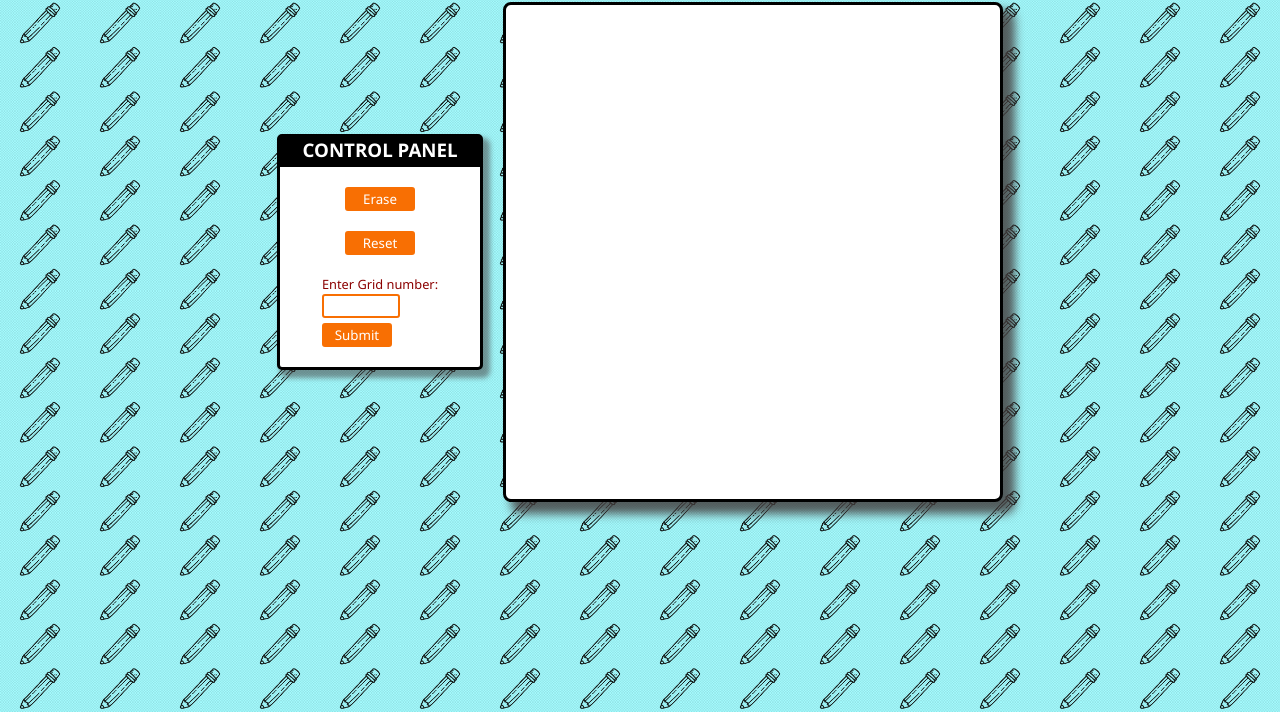
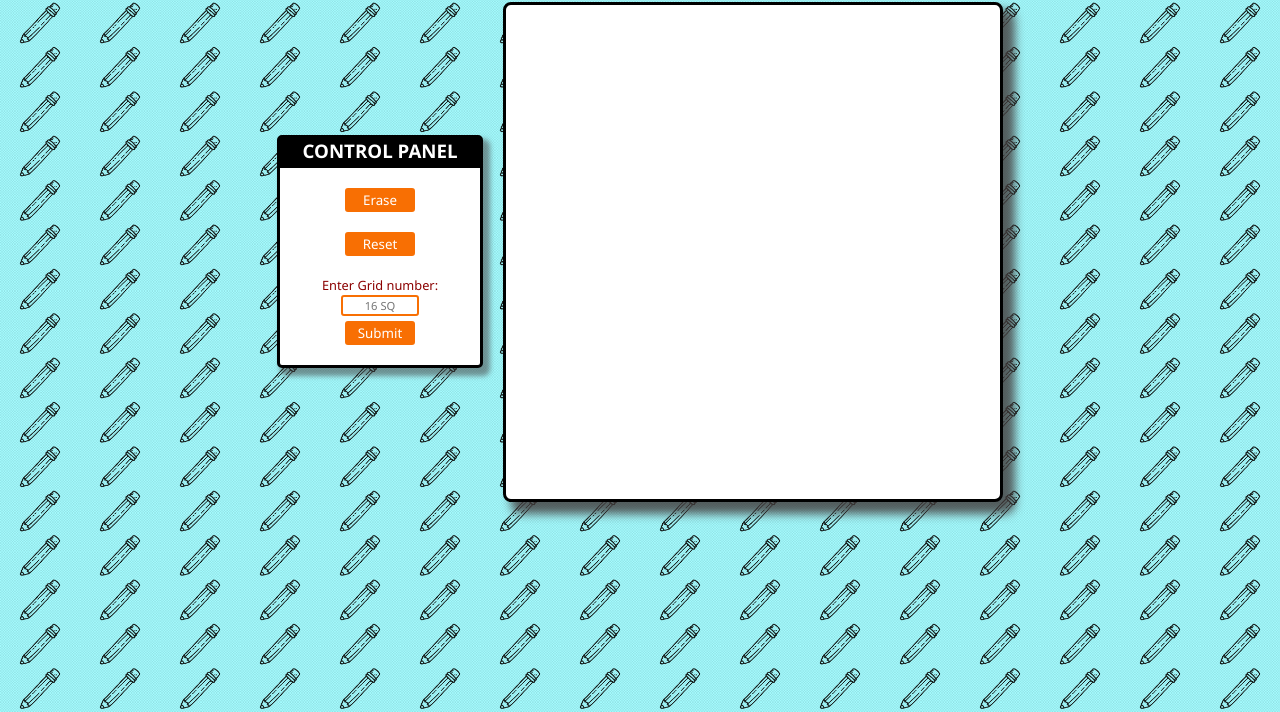
Before and after one commit to Favor-star/etch-sketch, a plain HTML site: page index.html in a window 1280 px wide. Both pictures are taken after typing "Sample" into the empty fields and a click on the button "Submit". Shown: the part 88-800 px from the top of the page. Drawn offline with Linux system fonts and the light colour scheme.

Commit message:
Before branching

```diff
--- a/index.js
+++ b/index.js
@@ -9,7 +9,40 @@ height: 500px;
 flex-direction: column;
  border: 3px solid black;
  border-radius: 8px`);
-const gridSize = 20;
+
+var gridSize = 20;
+function getdata() {
+  const pxData = document.getElementById('textbox-data').value;
+  const newPxData = pxData.slice(0,2);
+  if(pxData == []){
+    alert('Nothing Inserted');
+  }
+  else {
+    //alert(newPxData);
+    gridSize = Number(newPxData);
+  document.getElementById('textbox-data').value = null;
+  return gridSize;
+}
+}
+
+function getDataKeyboard(event){
+  const keyData = document.getElementById('textbox-data').value;
+  const newKeyData = keyData.slice(0,2);
+  if(event.keyCode === 13){
+    if(keyData == []){
+    alert('Nothing Inserted');
+  }
+  else {
+    //alert(newKeyData);
+    gridSize = Number(newKeyData);
+    alert(gridSize);
+    document.getElementById('textbox-data').value = null;
+    return gridSize;
+  }
+  }
+
+}
+
 
 for (let i = 0; i < gridSize; i++) {
     const row = document.createElement('div');
@@ -83,15 +116,20 @@ const eraseBtn = document.createElement('button');
  const pxText = document.createElement('input');
  pxText.setAttribute('type', 'textbox');
  pxText.setAttribute('class', ' rsBtn');
- pxText.setAttribute('placeholder', '16 SQ Grid')
+ pxText.addEventListener('keypress',getDataKeyboard);
+ pxText.setAttribute('id', 'textbox-data');
+ pxText.setAttribute('placeholder', ' 16 SQ ');
  pxText.setAttribute('style', `
  background-color: white;
   margin-top: 1px;
-  margin-bottom: 0px`)
+  margin-bottom: 0px;
+  color: black;
+  font-size: .7rem;`)
  pxTextbox.appendChild(pxText);
 
  const pxSubmit = document.createElement('button');
  pxSubmit.textContent = 'Submit';
  pxSubmit.setAttribute('class', 'rsBtn');
  pxSubmit.setAttribute('style', 'margin-top: 5px;');
+ pxSubmit.addEventListener('click', getdata);
  pxTextbox.appendChild(pxSubmit);
--- a/styles.css
+++ b/styles.css
@@ -60,3 +60,8 @@ h1 {
     background-color: white;
     box-shadow: 10px 10px 10px 2px rgba(65, 57, 57, 0.795);
 }
+.divNmbr {
+    display: flex;
+    flex-direction: column;
+    align-items: center;
+}
```
